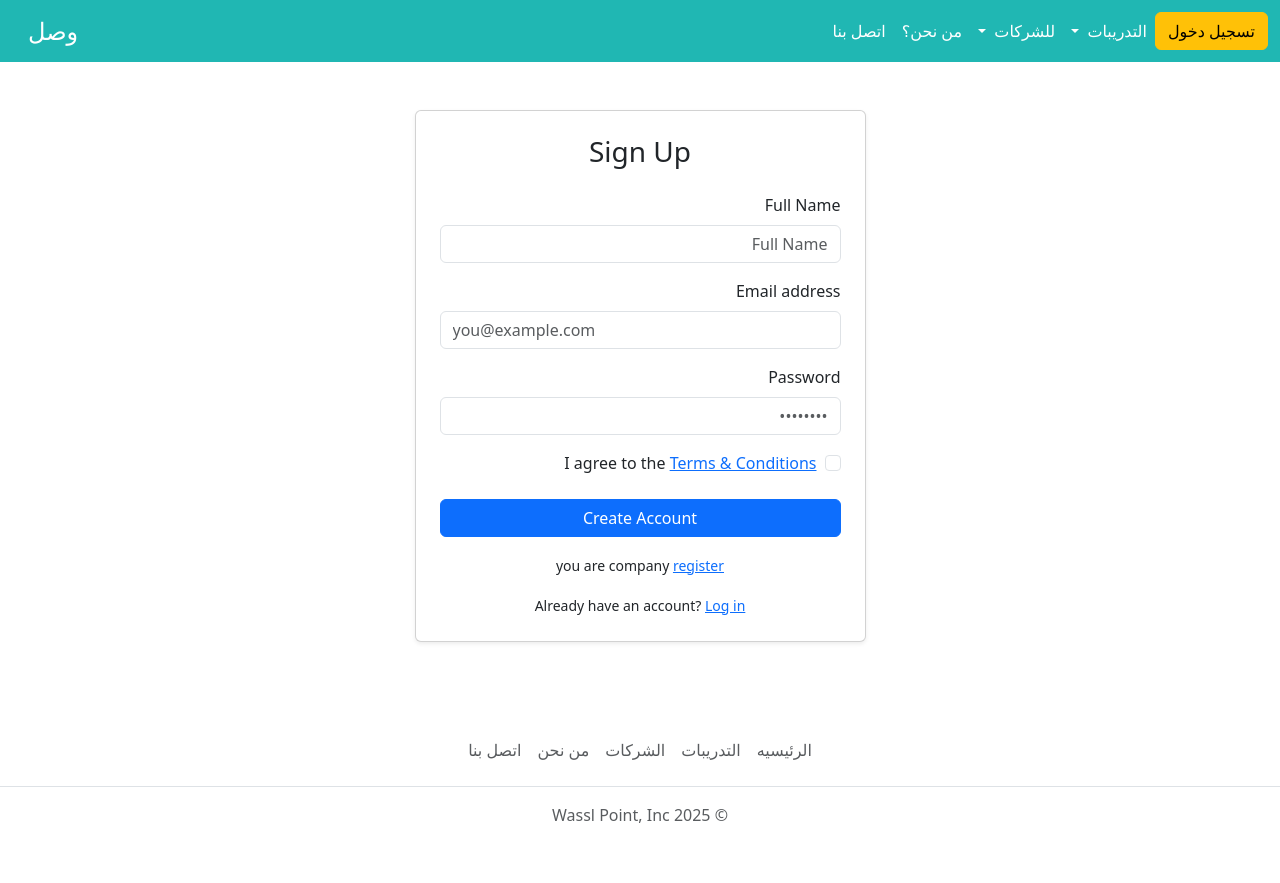
After one commit to abdulrahman043/CAPSTONE_PROJECT, a Django app: page /signup/ in a window 1280 px wide. The commit adds this page. Run offline with Django 5.2, Linux system fonts and the light colour scheme.

Commit message:
login and register

```diff
--- /dev/null
+++ b/WasslPoint/accounts/templates/accounts/signup.html
@@ -0,0 +1,76 @@
+{% extends 'main/base.html' %}
+{% block content %}
+<div class="container py-5">
+  <div class="row justify-content-center">
+    <div class="col-md-6 col-lg-5">
+      <div class="card shadow-sm">
+        <div class="card-body p-4">
+          <h3 class="card-title mb-4 text-center">Sign Up</h3>
+          <form method="post" novalidate>
+            {% csrf_token %}
+            <div class="mb-3">
+              <label for="full_name" class="form-label">Full Name</label>
+              <input
+                type="text"
+                name="full_name"
+                class="form-control"
+                id="full_name"
+                placeholder="Full Name"
+                required
+              >
+            </div>
+            <div class="mb-3">
+              <label for="id_email" class="form-label">Email address</label>
+              <input
+                type="email"
+                name="email"
+                class="form-control"
+                id="id_email"
+                placeholder="you@example.com"
+                required
+              >
+            </div>
+            <div class="mb-3">
+              <label for="id_password1" class="form-label">Password</label>
+              <input
+                type="password"
+                name="password"
+                class="form-control"
+                id="id_password1"
+                placeholder="••••••••"
+                required
+                minlength="8"
+              >
+            </div>
+
+            <div class="mb-4 form-check">
+              <input
+                type="checkbox"
+                class="form-check-input"
+                id="id_terms"
+                name="terms"
+                required
+              >
+              <label class="form-check-label" for="id_terms">
+                I agree to the <a href="#">Terms &amp; Conditions</a>
+              </label>
+            </div>
+            <button type="submit" class="btn btn-primary w-100">
+                Create Account
+            </button>
+            <div class="mt-3 text-center">
+                <small>you are company <a  href="{%url 'accounts:signup_company_view'%}">register</a></small>
+
+              </div>
+            <div class="mt-3 text-center">
+              <small>Already have an account? <a href="{% url 'accounts:login_view' %}">Log in</a></small>
+
+            </div>
+
+          </form>
+        </div>
+      </div>
+    </div>
+  </div>
+</div>
+{% endblock %}
--- a/WasslPoint/accounts/urls.py
+++ b/WasslPoint/accounts/urls.py
@@ -1,4 +1,12 @@
 from django.urls import path
 from . import views
-app_name = "accounts"
-urlpatterns = []
+
+app_name='accounts'
+urlpatterns=[
+    path('Login/',views.login_view,name='login_view'),
+        path('signup/',views.signup_view,name='signup_view'),
+        path('logout',views.logout_view,name='logout'),
+                path('signup/company/',views.signup_company_view,name='signup_company_view')
+
+
+]
--- a/WasslPoint/accounts/views.py
+++ b/WasslPoint/accounts/views.py
@@ -1,3 +1,46 @@
-from django.shortcuts import render
+from django.shortcuts import render,redirect
+from django.http import HttpRequest
+from django.db import transaction
+from django.contrib.auth import authenticate,login,logout
+from django.contrib.auth.models import User
+from profiles.models import CompanyProfile,StudentProfile,PersonalInformation
+# Create your views here.
 
-# Create your views here.
+def signup_view(request:HttpRequest):
+    if request.method=='POST':
+        with transaction.atomic():
+            try:
+                user = User.objects.create_user(username=request.POST["email"], password=request.POST["password"])
+                user.save()
+                profile=StudentProfile.objects.create(user=user)
+                PersonalInformation.objects.create(profile=profile,full_name_ar=request.POST['full_name'])
+                return redirect('accounts:login_view')
+            except Exception as e:
+                print(e)
+    return render(request,'accounts/signup.html')
+
+
+def signup_company_view(request:HttpRequest):
+    if request.method=='POST':
+        print(request.POST)
+        with transaction.atomic():
+            try:
+                user = User.objects.create_user(username=request.POST["email"], password=request.POST["password"])
+                user.save()
+                CompanyProfile.objects.create(user=user,commercial_register=request.POST['commercial_register'])
+                return redirect('accounts:login_view')
+            except Exception as e:
+                print(e)
+
+    return render(request,'accounts/signup_company.html')
+def login_view(request:HttpRequest):
+    if request.method=='POST':
+        user=authenticate(request,username=request.POST["email"],password=request.POST['password'])
+        if user is not None:
+            login(request,user)
+            return redirect('main:home_view')
+    return render(request,'accounts/login.html')
+def logout_view(request:HttpRequest):
+    logout(request)
+
+    return redirect('main:home_view')
--- a/WasslPoint/main/templates/main/base.html
+++ b/WasslPoint/main/templates/main/base.html
@@ -1,3 +1,4 @@
+{%load static%}
 <!doctype html>
 <html lang="ar" dir="rtl">
 <head>
@@ -18,7 +19,7 @@
 
 <nav class="navbar navbar-expand-lg navbar-bg ">
   <div class="container-fluid">
-    <a class="btn btn-warning" href="#">تسجيل</a>
+    <a class="btn btn-warning" href="{%url 'accounts:login_view'%}">تسجيل دخول</a>
 
     <!-- زر الهامبرغر في الشاشات الصغيره -->
     <button
@@ -89,6 +90,9 @@
     </div>
   </div>
 </nav>
+
+{%block content%}
+{%endblock%}
 <footer class="py-3 my-4">
     <ul class="nav justify-content-center border-bottom pb-3 mb-3">
       <li class="nav-item"><a href="#" class="nav-link px-2 text-body-secondary">الرئيسيه</a></li>
```
Also changed, not shown: WasslPoint/accounts/templates/accounts/login.html (added, +59 -0 lines), WasslPoint/accounts/templates/accounts/signup_company.html (added, +76 -0 lines).
